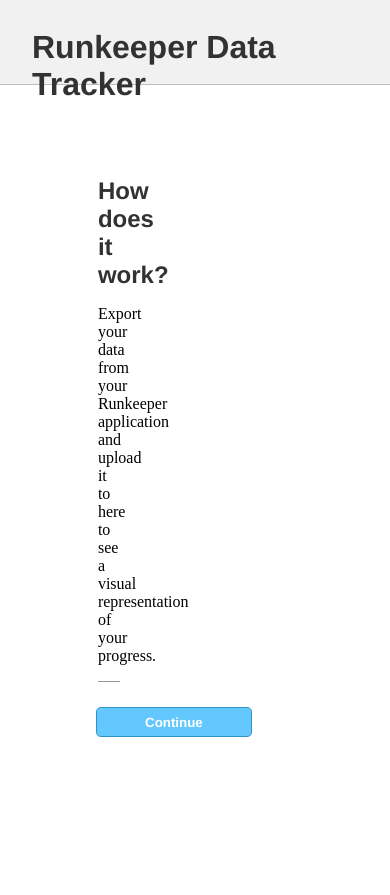
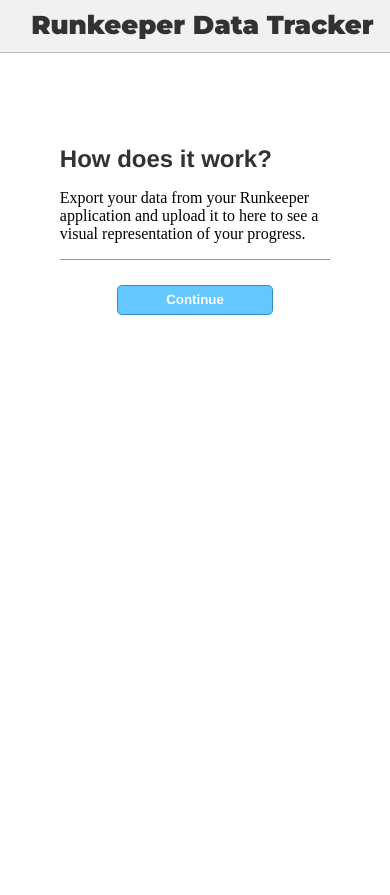
Before and after one commit to Skriabin/runkeeper-data, a Flask app: page / in a window 390 px wide. Before the commit the page ends 737 px from the top, so only its background shows below. Run offline with Flask 2, Linux system fonts and the light colour scheme; some libraries are stand-ins or nearby versions.

Commit message:
responsive design

```diff
--- a/static/css/main.css
+++ b/static/css/main.css
@@ -1,4 +1,8 @@
 /* || FILE INFO TABLE FORMATS */
+
+html {
+    font-size: 100%;
+}
 
 #file-info-table {
     border: 2px solid rgb(0, 0, 0);
@@ -6,25 +10,28 @@
     border-radius: 5px;
 }
 
+.title {
+    line-height: 2em;
+    margin-inline-start: 1.2em;
+}
+
 #file-info-table th {
-    font-size: 18px;
-    padding-left: 1em;
+    font-size: 1.2rem;
+    padding-left: 0.5rem;
     width: 100%;
     height: 1.7em;
     text-align: left;
 }
 
-#file-info-table td {
-    height: 1.4em;
-}
+
 
 .td-1 {
-    width: 35%;
+    width: 45%;
     background-color: rgb(243, 243, 243);
 }
 
 #file-info-table td {
-    padding-left: 1em;
+    padding-left: 0.5em;
     border: 1px solid black;
     border-collapse: collapse;
 }
@@ -102,7 +109,8 @@
 }
 
 #left-half {
-    width: 25%;
+    width: 350px;
+    height: 750px;
 }
 
 .flex-child {
@@ -111,15 +119,28 @@
 }
 
 #chart-container {
-    height: 100%;
     display: none;
     align-items: center;
     padding-left: 5%;
     padding-right: 5%;
-    top: 0;
     width: 60%;
+    height: 750px;
+    margin-left: 30px;
 }
 
+#chart-container-inner {
+    position: relative;
+    width: 1200px;
+}
+
+#chart-overflow-wrap {
+    overflow-x: scroll;
+}
+
+#myChart {
+    width: 100%;
+    height: 500px;
+}
 #th-row {
     position: sticky;
     top: 0;
@@ -128,13 +149,13 @@
 }
 
 #table-container {
-    height: 45vh;
+    height: 530px;
     overflow: auto;
     border: 0px solid black;
 }
 
 #dashboard-container {
-    height: 70vh;
+    align-items: center;
 }
 
 #page {
@@ -151,14 +172,14 @@
 
 #header {
     display:block;
-    height: 10vh;
     border-bottom: 1px solid rgba(190, 190, 190, 1);
     background-color: rgb(241, 241, 241);
 }
 
+
+
 #title-container {
-    padding-top: 1.8em;
-    padding-left: 2em;
+
 }
 
 #form-switch {
@@ -166,8 +187,7 @@
 }
 
 #form-submission {
-    height: 20vh;
-    margin-bottom: 5vh;
+    height: 220px;
 }
 
 #form-p1 {
@@ -360,7 +380,13 @@
     font-size: 16px;
 }
 
-h1, h2, h3, h4, h5 {
+h1 {
+    font-size: calc(1.5rem + 0.5vw);
+    font-family: 'Montserrat', sans-serif;
+    color:rgb(50, 50, 50);
+}
+
+h2, h3, h4, h5 {
     font-family: Helvetica, Verdana, Geneva, Tahoma, sans-serif;
     color: rgb(50, 50, 50);
 }
@@ -422,7 +448,12 @@
 }
 
 @media (max-width: 1200px) {
-    .flex-container {
+    .flex-container, .dashboard-container {
         flex-direction: column;
     }
+    #chart-container {
+        margin-top: 50px;
+        margin-left: 0px;
+        width: 350px;
+    }
 }
--- a/static/main.js
+++ b/static/main.js
@@ -53,6 +53,7 @@
 function triggerTooltip(chart, index) {
     const tooltip = chart.tooltip;
     const chartArea = chart.chartArea;
+    console.log("INDEX: ", index);
     tooltip.setActiveElements([{
         datasetIndex: 0,
         index: index,
@@ -63,6 +64,39 @@
     })
 
     chart.update();
+    xAxisCount(chart);
+    return
+}
+
+function xAxisCount(chart) {
+    let dataSet, itemSet, chartDate, temp
+    dataSet = chart.config.data.datasets[0].data;
+    itemSet = new Set();
+        for (const obj in dataSet) {
+            chartDate = dataSet[obj]['Date'];
+            temp = ''
+            for (let char in chartDate) {
+                console.log(char);
+                if (char == '-') {
+                    break;
+                } else {
+                    temp += char;
+                }
+            }
+            chartDate = temp;
+
+            if (chartDate != 'number') {
+                parseInt(chartDate);
+            }
+            chartDate = chartDate - 2000;
+        }
+}
+
+function scrollToTooltip() {
+    let xAxis, chartWidth
+    chartWidth = document.getElementById('chart-container-inner').clientWidth;
+    console.log(chartWidth);
+    return
 }
 
 function clearTooltip(chart) {
@@ -335,7 +369,7 @@
         config
     );
 
-    console.log($('#myChart'));
+
 
     return myChart;
 }
--- a/templates/home.html
+++ b/templates/home.html
@@ -7,15 +7,14 @@
         <meta name="viewport" content="width=device-width, initial-scale=1.0">
         <link rel="stylesheet" href="/static/css/main.css">
         <script src="https://ajax.googleapis.com/ajax/libs/jquery/3.6.0/jquery.min.js"></script>
+        <link rel="preconnect" href="https://fonts.googleapis.com">
+        <link rel="preconnect" href="https://fonts.gstatic.com" crossorigin>
+        <link href="https://fonts.googleapis.com/css2?family=Montserrat:ital,wght@0,900;1,900&display=swap" rel="stylesheet">
     </head>
     <body>
         <div id="header">
             <div id="title-container">
-                <h1 class="inline-text">Runkeeper Data Tracker</h1>
-                {% if get_flashed_messages() %}
-                        <h2 class="inline-text title-spacer">|</h2>
-                        <h2 class="inline-text title-append">{{ get_flashed_messages() }} </h2>
-                {% endif %}
+                <h1 class="title inline-text">Runkeeper Data Tracker</h1>
             </div>
         </div>
         <div class="body">
@@ -67,9 +66,9 @@
                             <div id="file-info-div">
                                 <table id="file-info-table">
                                     <tr><th colspan="2">File Information</th></tr>
-                                    <tr><td class="td-1"><strong>Total Entries </strong></td><td id="total-entries">PLACEHOLDER</td></tr>
-                                    <tr><td class="td-1"><strong>Fastest Pace </strong></td><td id="fastest-pace">PLACEHOLDER</td></tr>
-                                    <tr><td class="td-1"><strong>Longest Distance </strong></td><td id="longest-distance">PLACEHOLDER</td></tr>
+                                    <tr><td class="td-1">Total Entries</td><td id="total-entries">PLACEHOLDER</td></tr>
+                                    <tr><td class="td-1">Fastest Pace</td><td id="fastest-pace">PLACEHOLDER</td></tr>
+                                    <tr><td class="td-1">Longest Distance</td><td id="longest-distance">PLACEHOLDER</td></tr>
                                 </table>
                                 <div id="form-switch-back">
                                     <button class="nav-bttn">Upload another file?</button>
@@ -79,8 +78,12 @@
                         <div id="table-container" class="grey-font">
                         </div>
                     </div>
-                    <div id="chart-container" class="flex-child flex-center standard-container">
-                        <canvas id="myChart"></canvas>
+                    <div id="chart-container" class="standard-container">
+                        <div id="chart-overflow-wrap">
+                            <div id="chart-container-inner">
+                                <canvas id="myChart"></canvas>
+                            </div>
+                        </div>
                     </div>
                 </div>
             </div>
@@ -228,6 +231,13 @@
                     myChart = render_graph(chart_val);
                 }
 
+                document.getElementById('chart-overflow-wrap').addEventListener('scroll', () => {
+                    console.log(document.getElementById('chart-overflow-wrap').scrollLeft);
+                 });
+
+
+
+
             </script>
         </div>
     </body>
```
